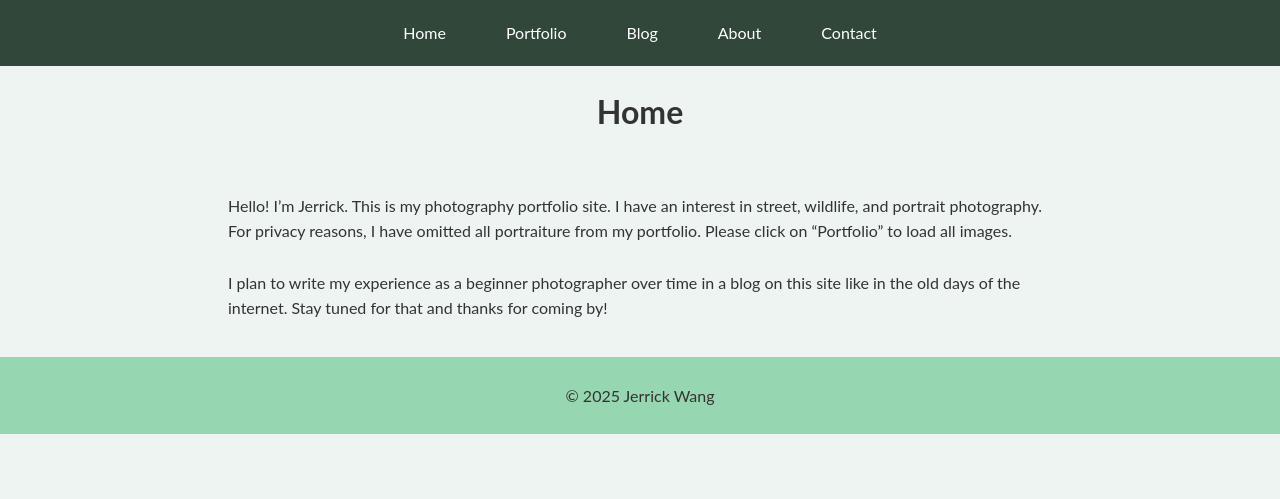
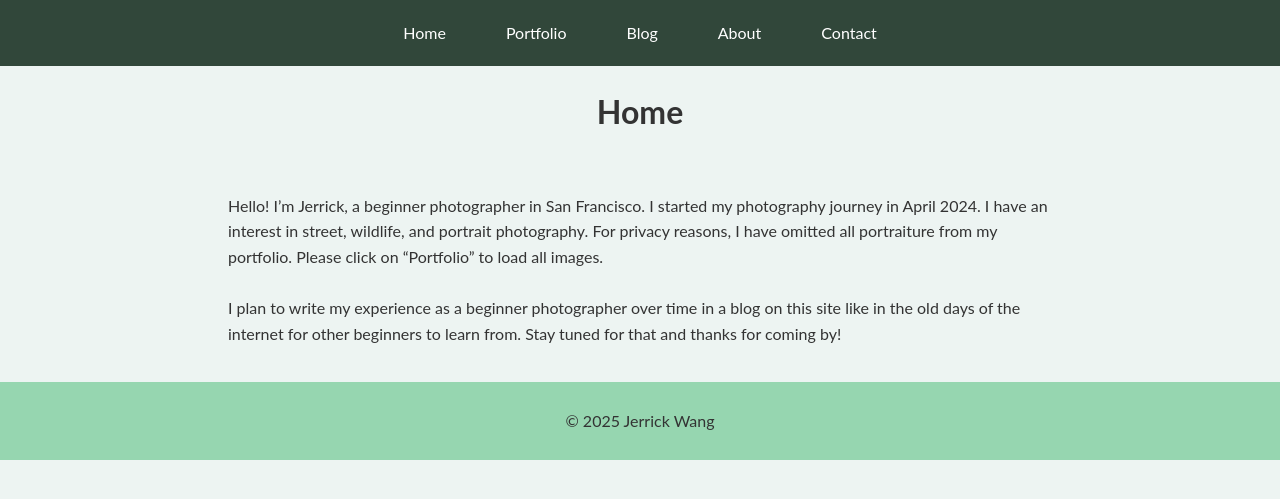
Before and after one commit to jerrickwang/jerrickwang.github.io, a Jekyll site: the page built from index.md, in a window 1280 px wide. Shown: the top 499 px of the page. Built offline with Jekyll 4.4.1, drawn with Linux system fonts in a browser that asks for light colours.

Commit message:
Update index.md

```diff
--- a/index.md
+++ b/index.md
@@ -3,5 +3,5 @@ layout: default
 title: Home
 permalink: /
 ---
-Hello! I'm Jerrick. This is my photography portfolio site. I have an interest in street, wildlife, and portrait photography. For privacy reasons, I have omitted all portraiture from my portfolio. Please click on "Portfolio" to load all images. <br><br>
-I plan to write my experience as a beginner photographer over time in a blog on this site like in the old days of the internet. Stay tuned for that and thanks for coming by!
+Hello! I'm Jerrick, a beginner photographer in San Francisco. I started my photography journey in April 2024. I have an interest in street, wildlife, and portrait photography. For privacy reasons, I have omitted all portraiture from my portfolio. Please click on "Portfolio" to load all images. <br><br>
+I plan to write my experience as a beginner photographer over time in a blog on this site like in the old days of the internet for other beginners to learn from. Stay tuned for that and thanks for coming by!
```
